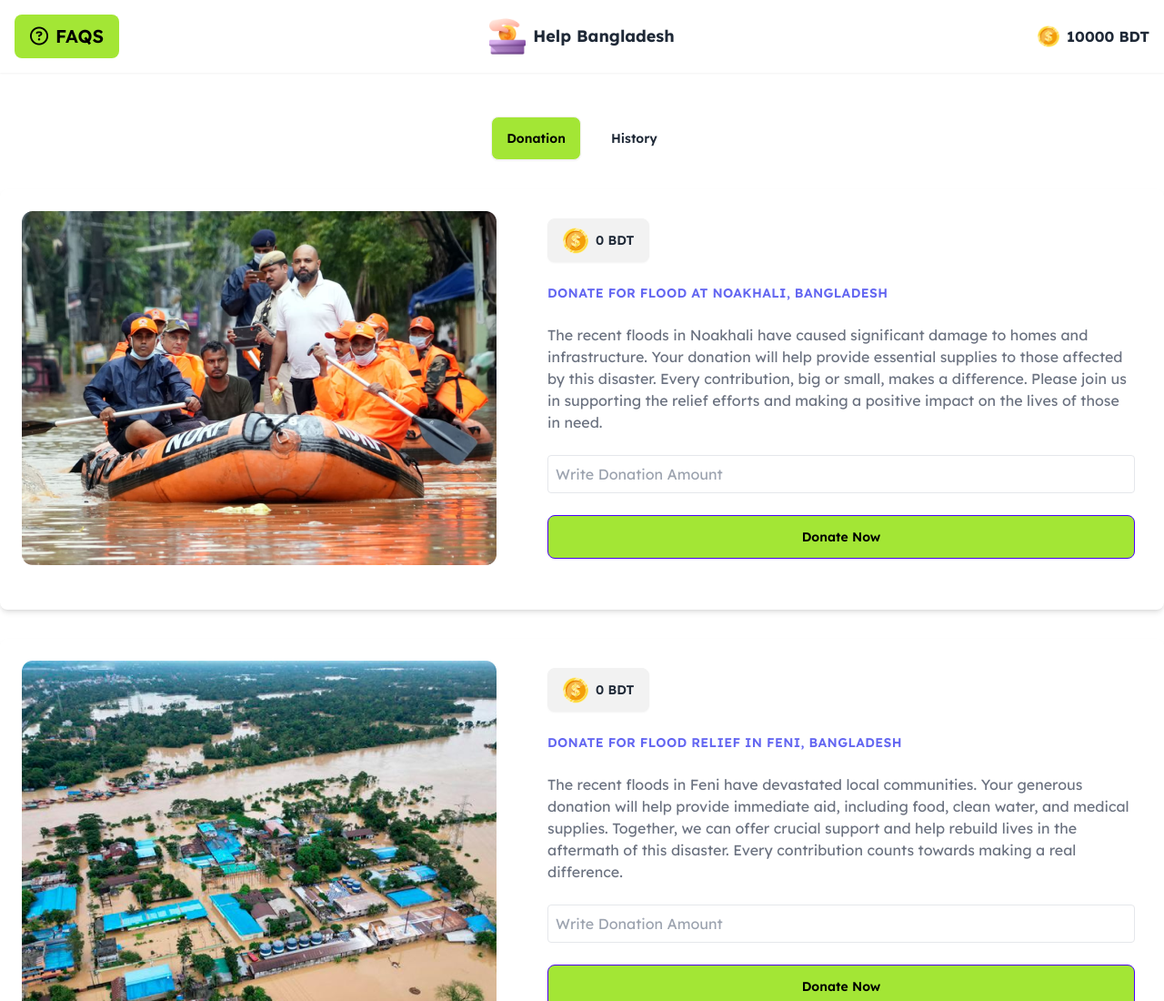
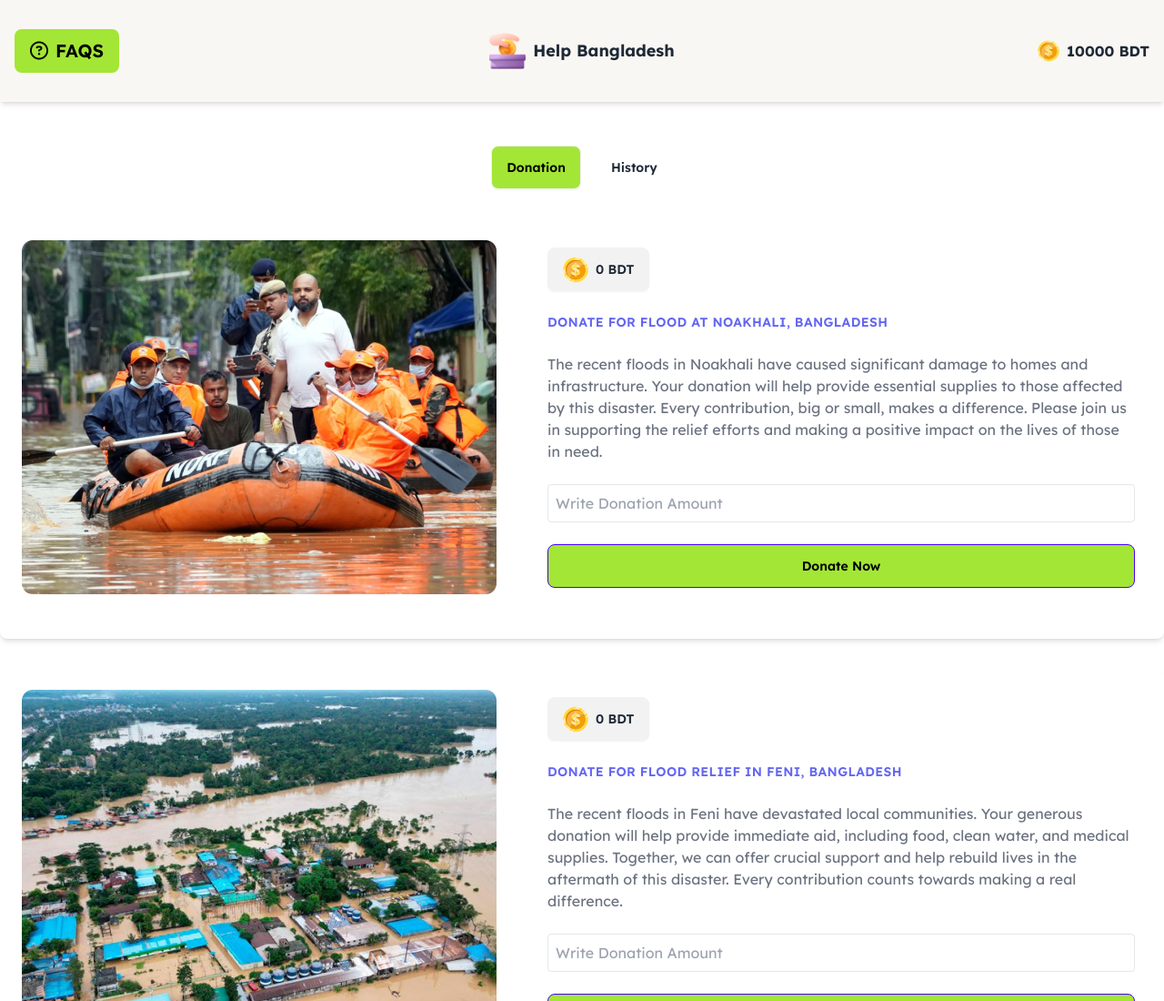
Before and after one commit to TheToriqul/Help-Bangladesh, a website: page index.html in a window 1280 px wide. Shown: the top 1100 px of the page at 91% size. Drawn offline with Linux system fonts and the light colour scheme.

Commit message:
Feat: Nav Fixed

```diff
--- a/index.html
+++ b/index.html
@@ -24,12 +24,12 @@
     />
   </head>
 
-  <body class="font-lexend mx-4 md:mx-0">
+  <body class="font-lexend">
     <!-- Header Section Starts Here -->
-    <header class="">
+    <header class="bg-[#F9F7F3] shadow-md py-4">
       <!-- Navbar Starts Here -->
       <nav
-        class="container mx-auto navbar justify-between items-center bg-base-100 shadow-sm sticky top-0 z-10 py-4 px-4"
+        class="container mx-auto navbar justify-between items-center py-4 px-4"
       >
         <div class="navbar-start hidden md:flex">
           <a
@@ -59,7 +59,7 @@
 
     <main class="">
       <!-- Donation Content Section Starts Here -->
-      <section>
+      <section class="mx-4 md:mx-0">
         <div class="container mx-auto mt-12">
           <div class="flex justify-center space-x-4 mb-8">
             <button
```
Also changed, not shown: blog.html (deleted), public/output.css.
